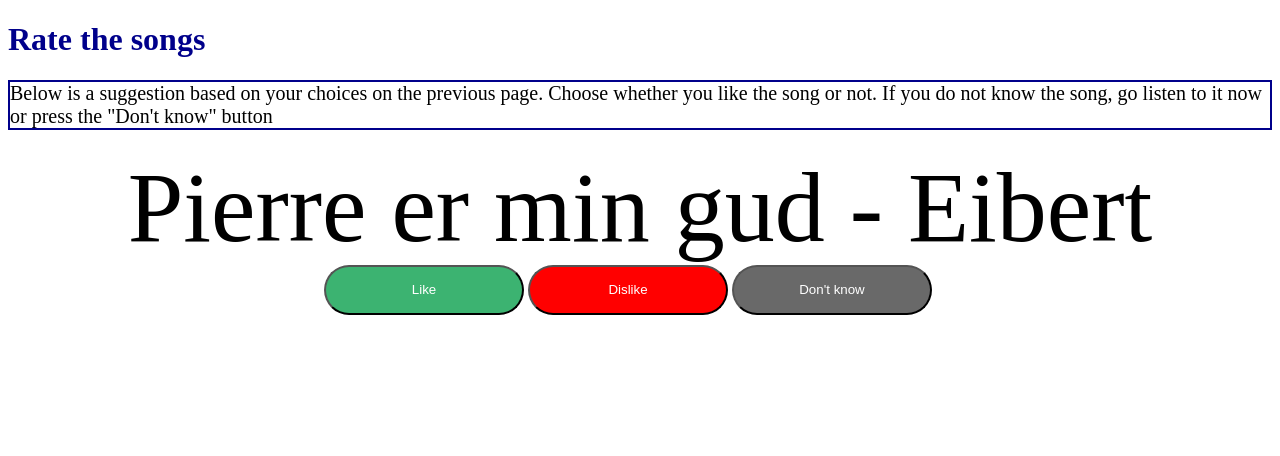
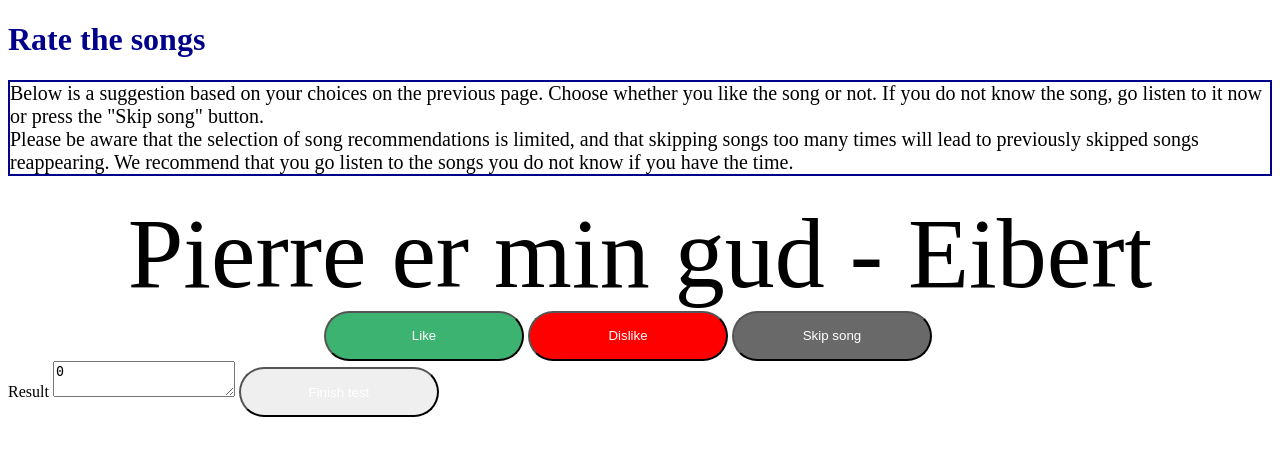
Before and after one commit to DunkyKanstrup/HateOrLikeTest, a Laravel app: page /choose in a window 1280 px wide. Shown: the top 456 px of the page. Run offline with Laravel 9, Linux system fonts and the light colour scheme.

Commit message:
Changed sending test result

```diff
--- /dev/null
+++ b/app/Http/Controllers/ResultController.php
@@ -0,0 +1,23 @@
+<?php
+
+namespace App\Http\Controllers;
+
+use App\Models\Test_result;
+use Illuminate\Http\Request;
+
+class ResultController extends Controller
+{
+    //
+    function store(){
+        $result = new Test_result();
+        $result->model = 'Quadrant';
+        $result->successrate = \request('result');
+        $result->save();
+        return redirect('/');
+    }
+
+    function viewChoices(){
+        return view('ChooseSite');
+    }
+
+}
--- a/public/js/ChoiceSite.js
+++ b/public/js/ChoiceSite.js
@@ -4,6 +4,9 @@ const b1 = document.getElementById("btn");
 const b2 = document.getElementById("btn2");
 const b3 = document.getElementById("btn3");
 let count = 0;
+let like = 0;
+let total = 10;
+let result =0;
 
 b1.addEventListener("click", saveLike);
 b2.addEventListener("click",saveDislike);
@@ -13,6 +16,7 @@ nextSong();
 function saveLike () {
     console.log(song.innerText + " liked")
     count++;
+    like++;
     console.log(count)
     endCheck();
 }
@@ -33,13 +37,22 @@ function nextSong() {
     song.innerText = next;
 }
 
+function calculateSuccess(){
+    return result = like/total;
+}
+
 function endCheck(){
-    if (count ===10){
+    if (count ===total){
+        calculateSuccess();
         b1.disabled = true;
         b2.disabled = true;
         b3.disabled = true;
-        alert("You have completed the test! Thank you for your help!")
     } else {
         nextSong();
     }
 }
+
+document.getElementById("result-text").innerHTML = result;
+window.onbeforeunload = function (){
+    alert('Please make sure you have submitted your choices by pressing Finish Test before leaving')
+}
--- a/resources/views/ChooseSite.blade.php
+++ b/resources/views/ChooseSite.blade.php
@@ -1,7 +1,6 @@
 <!DOCTYPE html>
 <html>
 <head>
-    <script src="https://code.jquery.com/jquery-3.5.1.js"></script>
     <script src="js/ChoiceSite.js" defer></script>
     <title>Results</title>
     <link rel="stylesheet" href="styles/StyleTheChoice.css"/>
@@ -11,7 +10,11 @@
 <div>
     <h1>Rate the songs</h1>
     <p id="exText">Below is a suggestion based on your choices on the previous page. Choose whether you like
-        the song or not. If you do not know the song, go listen to it now or press the "Don't know" button
+        the song or not. If you do not know the song, go listen to it now or press the "Skip song" button.
+        <br>
+        Please be aware that the selection of song recommendations is limited, and that skipping songs too many times
+        will lead to previously skipped songs reappearing. We recommend that you go listen to the songs you do not know if you have
+        the time.
     </p>
     <section id="song">
         <p id="song">Song Title - Artist</p>
@@ -19,8 +22,15 @@
     <section id="buttons">
         <button id="btn" value="Like" name="like">Like</button>
         <button id="btn2" value="Don't like" name="don't like">Dislike</button>
-        <button id="btn3" value="Don't know" name="don't know">Don't know</button>
+        <button id="btn3" value="Don't know" name="don't know">Skip song</button>
     </section>
+    <form id="result-form" method="post" action="{{route('result')}}">
+        @csrf
+    <label> Result
+    <textarea id="result-text" name="result"></textarea>
+    </label>
+        <button type="submit">Finish test</button>
+    </form>
 </div>
 </body>
 
--- a/routes/web.php
+++ b/routes/web.php
@@ -1,5 +1,6 @@
 <?php
 
+use App\Http\Controllers\ResultController;
 use Illuminate\Support\Facades\Route;
 
 /*
@@ -17,6 +18,6 @@ Route::get('/', function () {
     return view('TestSite');
 });
 
-Route::get('choose', function() {
-    return view('ChooseSite');
-});
+Route::get('choose', [ResultController::class, 'viewChoices'])->name('result');
+
+Route::post('choose', [ResultController::class, 'store'])->name('storeChoice');
```
Also changed, not shown: app/Models/Test_result.php (added, +16 -0 lines), 2 other files.
